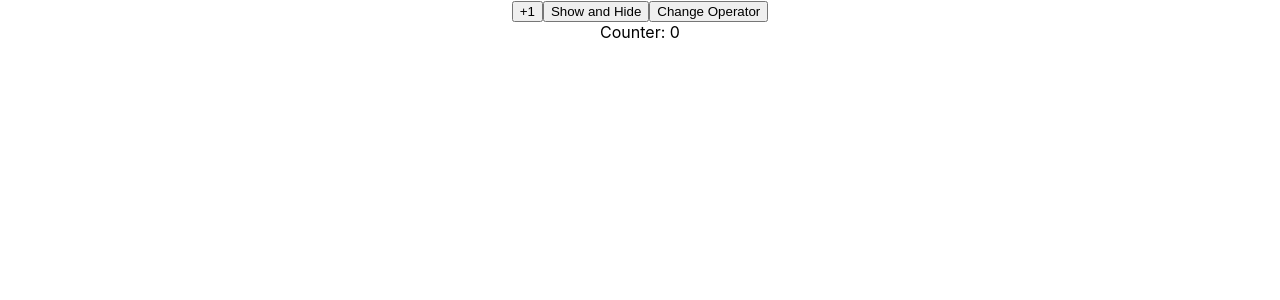
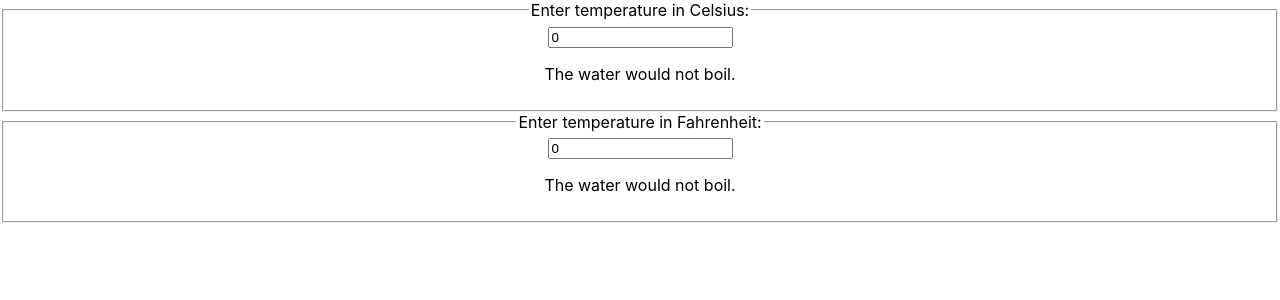
Before and after one commit to suzyp0223/react_zero, a React (Create React App) app in the folder my-app/: page / in a window 1280 px wide. Shown: the top 300 px of the page. Built offline with nearby package versions, Linux system fonts and the light colour scheme.

Commit message:
비동기setState

```diff
--- a/my-app/src/App.js
+++ b/my-app/src/App.js
@@ -1,11 +1,13 @@
 import './App.css';
-import Counter from "./components/Counter.js";
+// import Counter from "./components/Counter.js";
+// import Counter2 from "./components/Counter2.js";
+import Calculator from "./components/Calculator.js";
 
 
 function App() {
   return (
     <div className="App">
-      <Counter />
+      <Calculator />
     </div>
   );
 }
--- /dev/null
+++ b/my-app/src/components/BoilingVerdict.js
@@ -0,0 +1,17 @@
+import React from "react";
+
+export default function BoilingVerdict(props) {
+  // 섭씨
+  if (props.scale === "c") {
+    if (props.temperature >= 100) {
+      return <p>The water would boil.</p>;
+    }
+    return <p>The water would not boil.</p>;
+  }
+
+  // 화씨
+  if (props.temperature >= 212) {
+    return <p>The water would boil.</p>;
+  }
+  return <p>The water would not boil.</p>;
+}
--- /dev/null
+++ b/my-app/src/components/Calculator.js
@@ -0,0 +1,12 @@
+import React from "react";
+import BoilingVerdict from "./BoilingVerdict";
+import TemperatureInput from "./TemperatureInput";
+
+export default function Calculator() {
+  return (
+    <>
+      <TemperatureInput scale={"c"} />
+      <TemperatureInput scale={"f"} />
+    </>
+  );
+}
--- a/my-app/src/components/Counter.js
+++ b/my-app/src/components/Counter.js
@@ -3,31 +3,48 @@ import React, { useState } from "react";
 export default function Counter() {
 
   // state값, setState값을 변경할 때 쓰는 함수
-  const [count, setCount] = useState(0);
-  const [show, setShow] = useState(true);
   const operators = ["+", "-", "*"];
-  const [operator, setOperator] = useState(operators[0]);
+
+  const [info, setInfo] = useState({
+    count: 0,
+    show: true,
+    operator: operators[0],
+  });
+  console.log("info: ", info);
 
   return (
     <div>
       <button onClick={() => {
         let result;
-        if (operator === "+") result = count + 1;
-        if (operator === "-") result = count - 1;
-        if (operator === "*") result = count * 1;
-        setCount(result);
-      }}>{operator}1 </button>
-      <button onClick={() => setShow(!show)}>Show and Hide</button>
+        if (info.operator === "+") result = info.count + 1;
+        if (info.operator === "-") result = info.count - 1;
+        if (info.operator === "*") result = info.count * 1;
+        setInfo({ ...info, count: result });
+        // setCount(result);
+      }}
+      >
+        {info.operator}1
+      </button>
+      <button
+        onClick={() => {
+          // info.show = !info.show;
+          // const newInfo = info;
+          setInfo({ ...info, show: !info.show });
+        }}
+      >
+        Show and Hide
+      </button>
       <button
         onClick={() => {
           const idx = Math.floor(Math.random() * operators.length);
-          setOperator(operators[idx]);
+          // setOperator(operators[idx]);
+          setInfo({ ...info, operator: operators[idx] });
         }}
       >
         Change Operator
       </button>
       <br />
-      {show && `Counter: ${count}`}
+      {info.show && `Counter: ${info.count}`}
     </div>
   );
 
--- /dev/null
+++ b/my-app/src/components/Counter2.js
@@ -0,0 +1,46 @@
+import React, { useState } from "react";
+
+export default function Counter2() {
+  const [number, setNumber] = useState(1);
+
+  // 비동기 적으로 실행됨-콜백사용하지 않아- 상태 업뎃시 최신 상태 반영안됨.
+  // useState(1)즉, setState를 호출할때
+  // React는 제공한 객체를 현재 state로 병합한다.
+  // const add = () => setNumber( number + 1);
+  // const subtract = () => setNumber( number - 1);
+  // const multiplyBy2 = () => setNumber( number * 2);
+
+  // setState 비동기 적으로 실행됨-콜백사용으로 상태 업뎃시 최신 상태를 반영
+  // number라는 (현재의 state를) 인자를 함수()로 넘겨주면
+  // 다음 병합시에 업데이트된 number가 넘어가도록 되어있음.
+  // 즉, setState는 비동기적으로 실행되는데 비동기적으로 실행되는 문제를 피하려면
+  // 현재의 state를 함수로 넘겨주면 된다.
+  const add = () => setNumber((number) => number + 1);
+  const subtract = () => setNumber((number) => number - 1);
+  const multiplyBy2 = () => setNumber((number) => number * 2);
+  const multiplyBy2AndAddBy1 = () => {
+    multiplyBy2();  // setNumber(number * 2) -> UI
+    add();  // setNumber( + 1); -> UI
+  };
+
+
+  /*
+  여러 객체를 병합하는 메서드 Object.assign()
+  number= 3   3*2 = number= 6   3+1 = number = 4 넘버3에 값이 덮어 씌워짐.
+  같은 넘버라는 키를 3개나 갖고 있어서 다 덮어 씌워져서 젤 마지막 값이 출력됨.
+  Object.assign({ number, number : number * 2, number : number + 1 });
+  */
+
+
+  return (
+    <div>
+      <h1>Number : {number}</h1>
+      <div>
+        <button onClick={add}>+ 1</button>
+        <button onClick={subtract}>- 1</button>
+        <button onClick={multiplyBy2}>*2</button>
+        <button onClick={multiplyBy2AndAddBy1}>*2 + 1</button>
+      </div>
+    </div>
+  );
+}
--- /dev/null
+++ b/my-app/src/components/TemperatureInput.js
@@ -0,0 +1,28 @@
+import React, { useState } from "react";
+import BoilingVerdict from "./BoilingVerdict";
+
+const scaleNames = {
+  c: "Celsius", // 섭씨
+  f: "Fahrenheit", // 화씨
+};
+
+export default function TemperatureInput(props) {
+  const [temperature, setTemperature] = useState(0);
+
+  function handleChange(e) {
+    setTemperature(e.target.value);
+  }
+
+  const scale = scaleNames[props.scale];
+
+  return (
+    <fieldset>
+      <legend>Enter temperature in {scale}:</legend>
+      <input value={temperature} onChange={handleChange} />
+      <BoilingVerdict
+        scale={props.scale}
+        temperature={parseFloat(temperature)}
+      />
+    </fieldset>
+  );
+}
```
